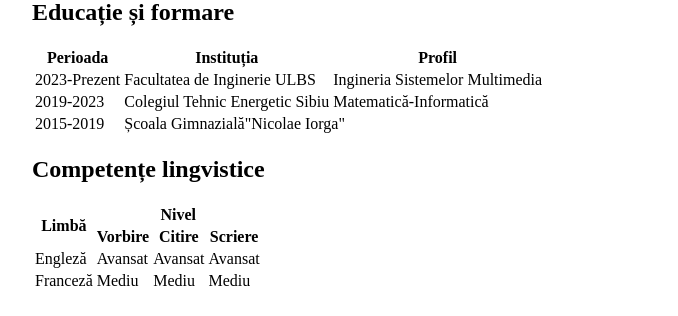
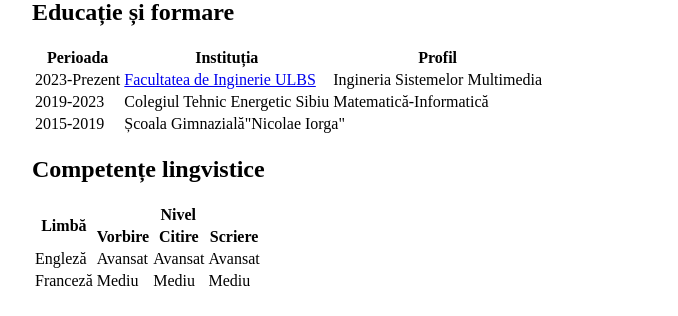
Before and after one commit to sebiseba2024/Curriculum-vitae, a plain HTML site: page index.html in a window 1280 px wide. Shown: the part 473-789 px from the top of the page, without its empty margins (288-966 px from the left). Drawn offline with Linux system fonts and the light colour scheme.

Commit message:
finalfinaltema1

```diff
--- a/index.html
+++ b/index.html
@@ -48,7 +48,7 @@
         <tbody>
             <tr>
                 <td>2023-Prezent</td>
-                <td>Facultatea de Inginerie ULBS</td>
+                <td><a href="https://csac.ro">Facultatea de Inginerie ULBS</a></td>
                 <td>Ingineria Sistemelor Multimedia</td>
             </tr>
             <tr>
```
